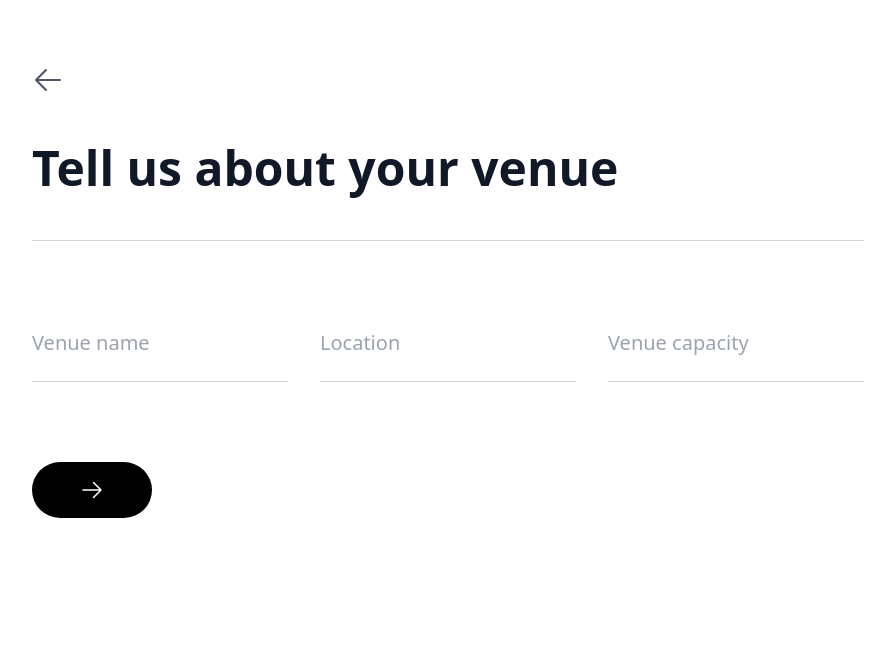
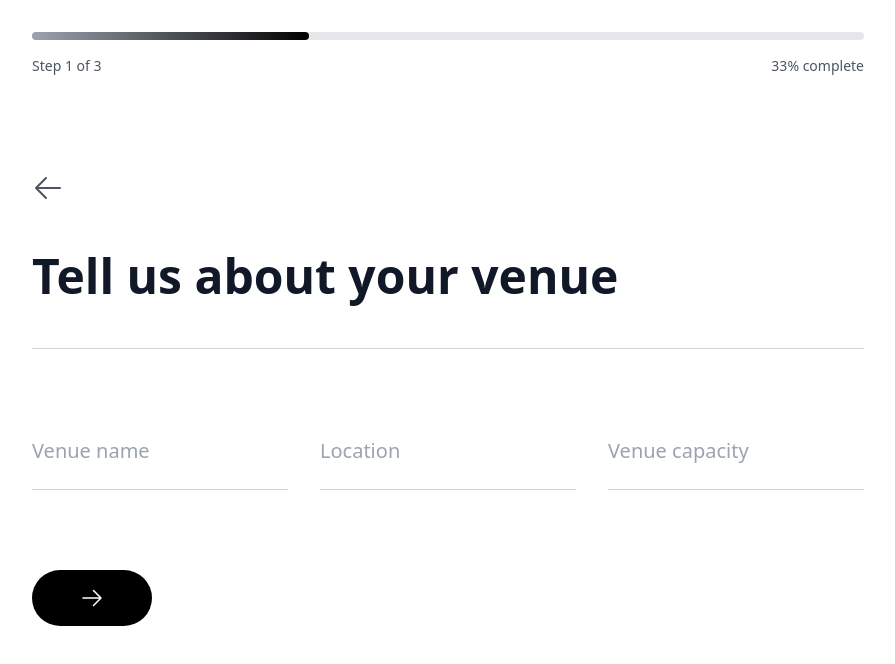
Before and after one commit to JWise16/musicdb-prelaunch, a React (Vite) app: page /onboarding in a window 1280 px wide. Shown: the top 664 px of the page, without its empty margins (192-1087 px from the left). Built offline with nearby package versions, Linux system fonts and the light colour scheme; no server answers.

Commit message:
added progress bar

```diff
--- /dev/null
+++ b/src/components/common/ProgressBar.tsx
@@ -0,0 +1,31 @@
+interface ProgressBarProps {
+  currentStep: number
+  totalSteps: number
+  className?: string
+}
+
+export const ProgressBar: React.FC<ProgressBarProps> = ({
+  currentStep,
+  totalSteps,
+  className = ""
+}) => {
+  const progress = ((currentStep + 1) / totalSteps) * 100
+
+  return (
+    <div className={`w-full ${className}`}>
+      {/* Progress bar container */}
+      <div className="w-full bg-gray-200 rounded-full h-2 mb-4">
+        <div
+          className="h-2 rounded-full bg-gradient-to-r from-gray-400 to-black transition-all duration-500 ease-out"
+          style={{ width: `${progress}%` }}
+        />
+      </div>
+
+      {/* Step indicator */}
+      <div className="flex justify-between items-center text-sm text-gray-600">
+        <span>Step {currentStep + 1} of {totalSteps}</span>
+        <span>{Math.round(progress)}% complete</span>
+      </div>
+    </div>
+  )
+}
--- a/src/components/onboarding/OnboardingFlow.tsx
+++ b/src/components/onboarding/OnboardingFlow.tsx
@@ -6,6 +6,7 @@ import { VenueInfoStep } from './steps/VenueInfoStep'
 import { PersonalInfoStep } from './steps/PersonalInfoStep'
 import { ToolExcitementStep } from './steps/ToolExcitementStep'
 import { CompletionStep } from './steps/CompletionStep'
+import { ProgressBar } from '../common/ProgressBar'
 import * as yup from 'yup'
 import type { Database } from '../../lib/database.types'
 
@@ -233,6 +234,16 @@ export function OnboardingFlow() {
       {currentStep === steps.length - 1 ? (
         <CompletionStep onLearnMore={() => navigate('/about')} />
       ) : (
+        <div className="min-h-screen bg-white">
+          {/* Progress bar at the top */}
+          <div className="max-w-4xl mx-auto px-8 pt-8">
+            <ProgressBar
+              currentStep={currentStep}
+              totalSteps={steps.length - 1}
+              className="mb-8"
+            />
+          </div>
+
           <CurrentStepComponent
             onPrevious={handlePrevious}
             onNext={handleNext}
@@ -241,6 +252,7 @@ export function OnboardingFlow() {
             isSubmitting={isSubmitting}
             onBackToHome={() => navigate('/')}
           />
+        </div>
       )}
     </FormProvider>
   )
--- a/src/components/onboarding/steps/PersonalInfoStep.tsx
+++ b/src/components/onboarding/steps/PersonalInfoStep.tsx
@@ -22,8 +22,7 @@ export const PersonalInfoStep: React.FC<StepProps> = ({
   const contactMethod = watch('contact_method')
 
   return (
-    <div className="min-h-screen bg-white">
-      <div className="max-w-4xl mx-auto px-8 py-16">
+    <div className="max-w-4xl mx-auto px-8 py-16">
         {/* Back button - always show */}
         <button
           onClick={isFirst ? onBackToHome : onPrevious}
@@ -134,6 +133,5 @@ export const PersonalInfoStep: React.FC<StepProps> = ({
           </div>
         </div>
       </div>
-    </div>
   )
 }
--- a/src/components/onboarding/steps/ToolExcitementStep.tsx
+++ b/src/components/onboarding/steps/ToolExcitementStep.tsx
@@ -56,8 +56,7 @@ export function ToolExcitementStep({ onPrevious, onNext, isFirst, isLast, isSubm
   }
 
   return (
-    <div className="min-h-screen bg-white">
-      <div className="max-w-4xl mx-auto px-8 py-16">
+    <div className="max-w-4xl mx-auto px-8 py-16">
         {/* Back button - always show */}
         <button
           onClick={isFirst ? onBackToHome : onPrevious}
@@ -123,6 +122,5 @@ export function ToolExcitementStep({ onPrevious, onNext, isFirst, isLast, isSubm
           </div>
         </div>
       </div>
-    </div>
   )
 }
--- a/src/components/onboarding/steps/VenueInfoStep.tsx
+++ b/src/components/onboarding/steps/VenueInfoStep.tsx
@@ -21,8 +21,7 @@ export const VenueInfoStep: React.FC<StepProps> = ({
   const { register, formState: { errors } } = useFormContext()
 
   return (
-    <div className="min-h-screen bg-white">
-      <div className="max-w-4xl mx-auto px-8 py-16">
+    <div className="max-w-4xl mx-auto px-8 py-16">
         {/* Back button - always show */}
         <button
           onClick={isFirst ? onBackToHome : onPrevious}
@@ -86,6 +85,5 @@ export const VenueInfoStep: React.FC<StepProps> = ({
           </div>
         </div>
       </div>
-    </div>
   )
 }
```
Lines whose indentation alone changed are shown as unchanged.
